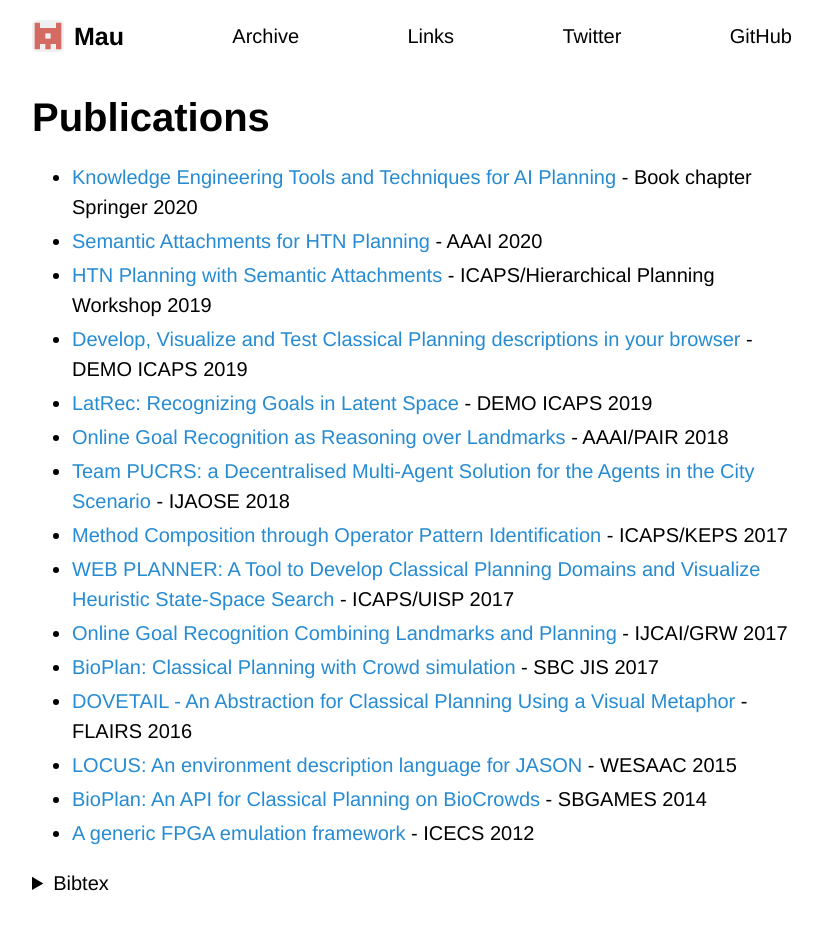
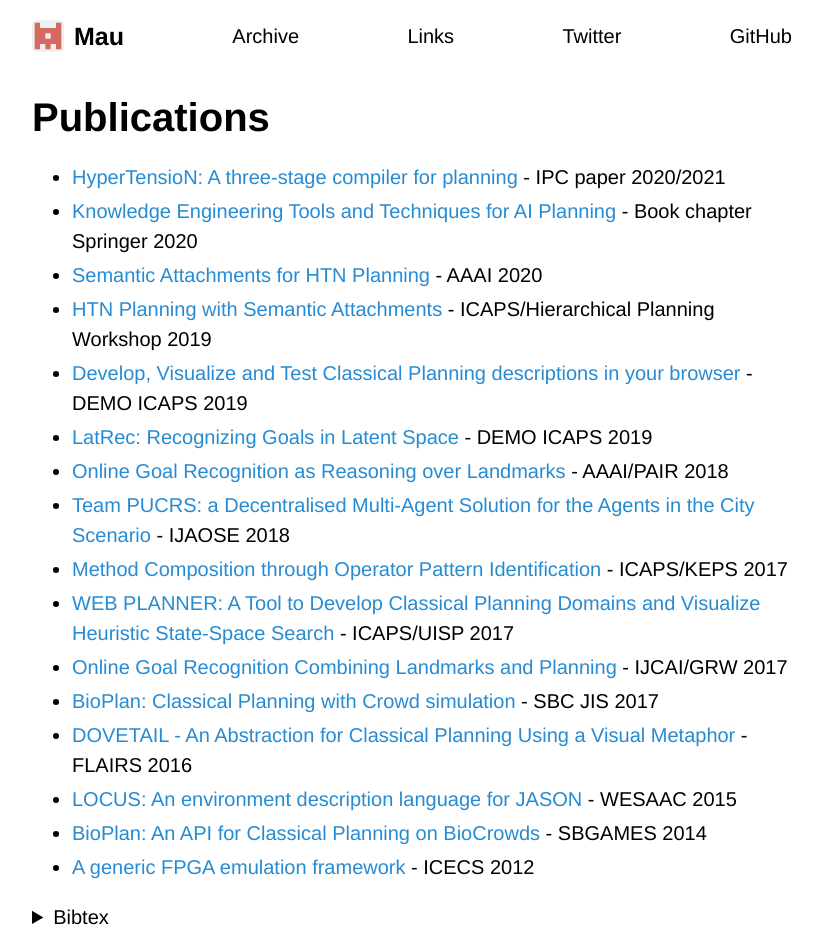
Before and after one commit to Maumagnaguagno/maumagnaguagno.github.io, a Jekyll site: the page built from publications.md, in a window 1280 px wide. Shown: the whole page, without its empty margins (228-1050 px from the left). Built offline with Jekyll 4.4.1, drawn with Linux system fonts in a browser that asks for light colours; our own code applies the rules of GitHub Pages for plain Markdown files; before the commit the page ends 900 px from its top, so only the background shows below that.

Commit message:
Add missing link to Publications

````diff
--- a/publications.md
+++ b/publications.md
@@ -5,6 +5,7 @@ hidden: true
 ---
 
 # Publications
+- [HyperTensioN: A three-stage compiler for planning](http://www.meneguzzi.eu/felipe/pubs/ipc-hypertension-2021.pdf) - IPC paper 2020/2021
 - [Knowledge Engineering Tools and Techniques for AI Planning](https://www.springer.com/gp/book/9783030385606) - Book chapter Springer 2020
 - [Semantic Attachments for HTN Planning](http://www.meneguzzi.eu/felipe/pubs/aaai-htn-semantic-attachments-2020.pdf) - AAAI 2020
 - [HTN Planning with Semantic Attachments](https://openreview.net/pdf?id=BkxAIrBZtE) - ICAPS/Hierarchical Planning Workshop 2019
@@ -26,8 +27,8 @@ hidden: true
 {% raw %}
 
 ```bibtex
-@article{,
-  title={{HyperTensioN - A three-stage compiler for planning}},
+@article{
+  title={{HyperTensioN: A three-stage compiler for planning}},
   author={Magnaguagno, Maur{\'i}cio Cec{\'i}lio and Meneguzzi, Felipe and de Silva, Lavindra},
   year={2021}
 }
````
